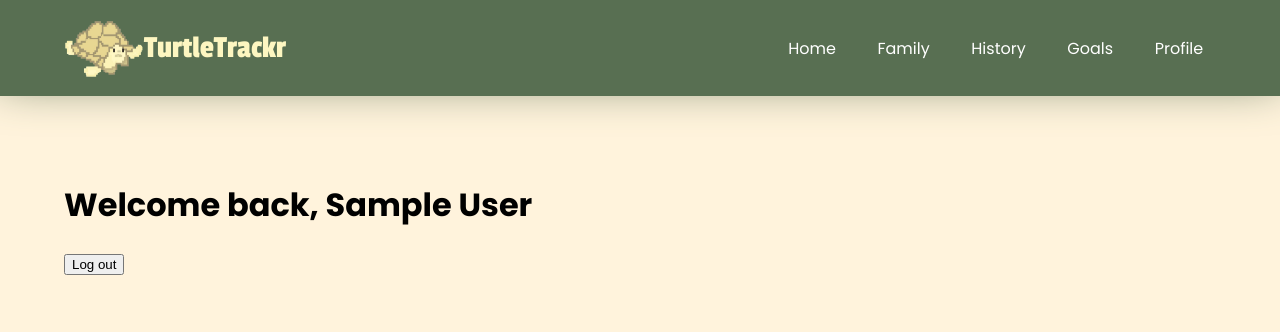
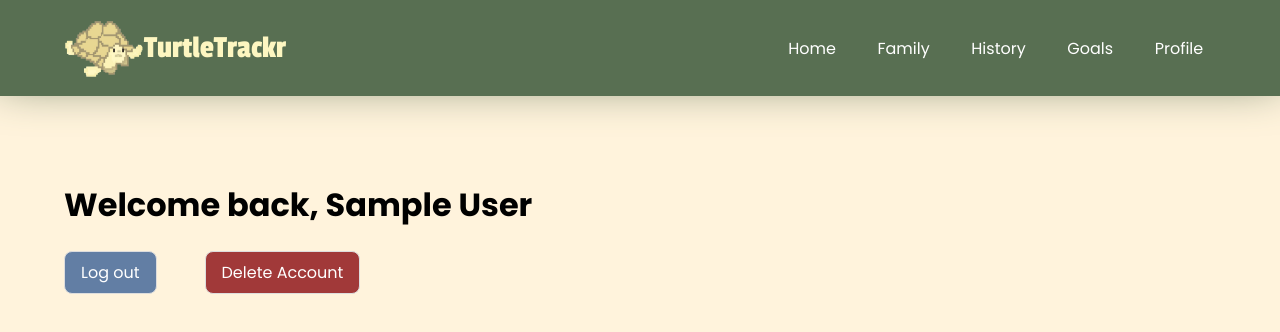
Before and after one commit to brianxlim/TurtleTrackr, a Vue app: page /profile in a window 1280 px wide. Shown: the top 332 px of the page. Built offline with nearby package versions, Linux system fonts and the light colour scheme; no server answers; sample sign-in values are in the browser's storage.

Commit message:
Changed Profile page

```diff
--- a/src/views/Home.vue
+++ b/src/views/Home.vue
@@ -40,7 +40,7 @@ export default {
     display: flex;
     flex-direction: column; /* Ensure add button is below main content */
     width: 100vw;
-    padding: 4rem 2rem;
+    padding: var(--padding-body);
     gap: 3rem;
 }
 
--- a/src/views/Profile.vue
+++ b/src/views/Profile.vue
@@ -1,7 +1,11 @@
 <template>
     <div class="main">
         <h1>Welcome back, {{ displayName }}</h1>
-        <button @click="signOutUser">Log out</button>
+
+        <div class="button-container">
+            <button id="logout-button" @click="signOutUser">Log out</button>
+            <button id="delete-account-button" @click="">Delete Account</button>
+        </div>
     </div>
 </template>
 
@@ -21,4 +25,26 @@ const signOutUser = async () => {
 .main {
     padding: var(--padding-body);
 }
+
+button {
+    border-radius: 1cqb;
+    border: 1px solid #ddd;
+    padding: 0.5rem 1rem;
+    font-family: 'Poppins';
+    font-size: 1rem;
+    color: white;
+}
+
+.button-container {
+    display: flex;
+    gap: 3rem;
+}
+
+#logout-button {
+    background-color: var(--color-accent-dark);
+}
+
+#delete-account-button {
+    background-color: rgb(161, 57, 57);
+}
 </style>
```
Also changed, not shown: src/components/LogoutButton.vue (added).
